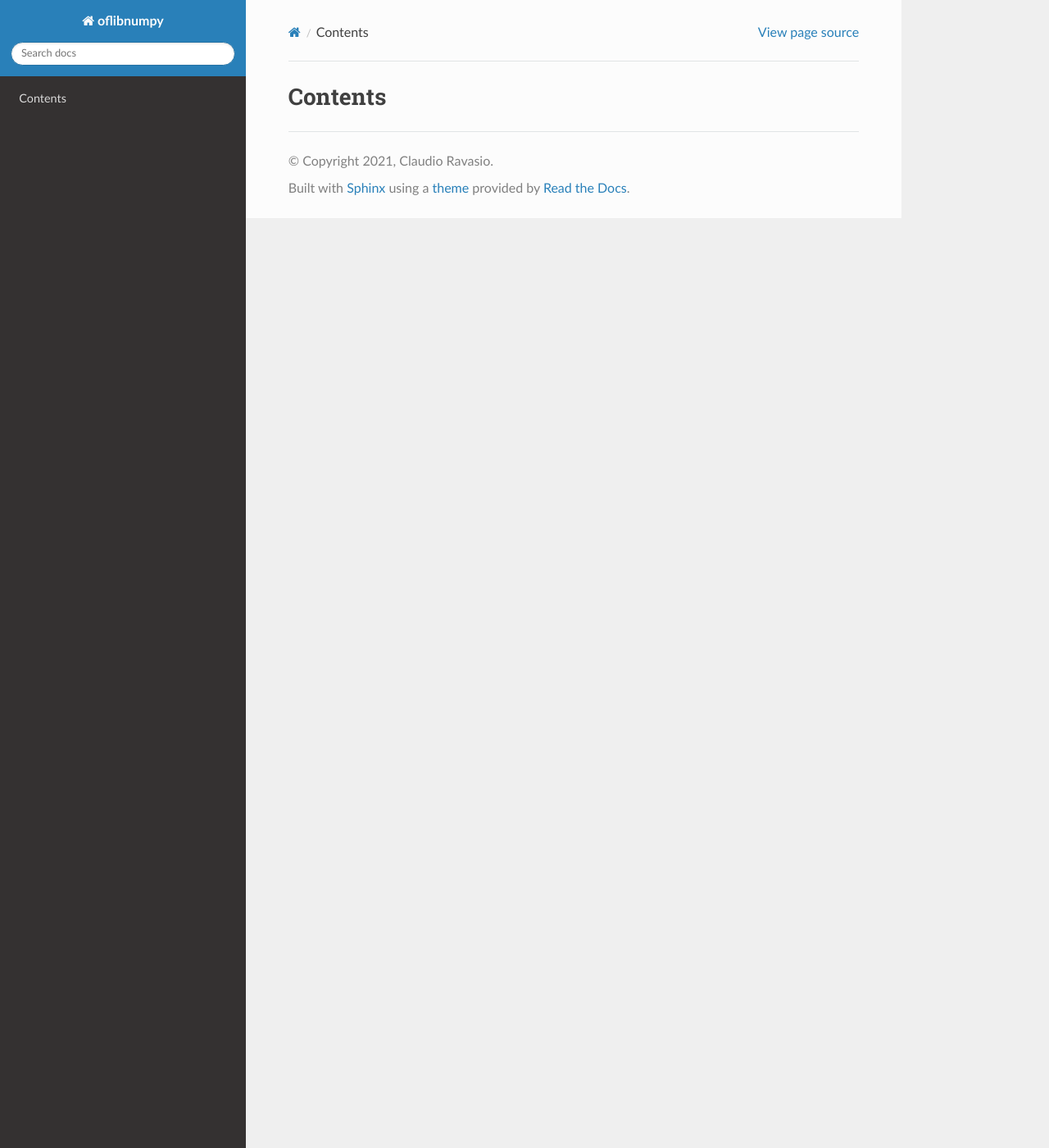
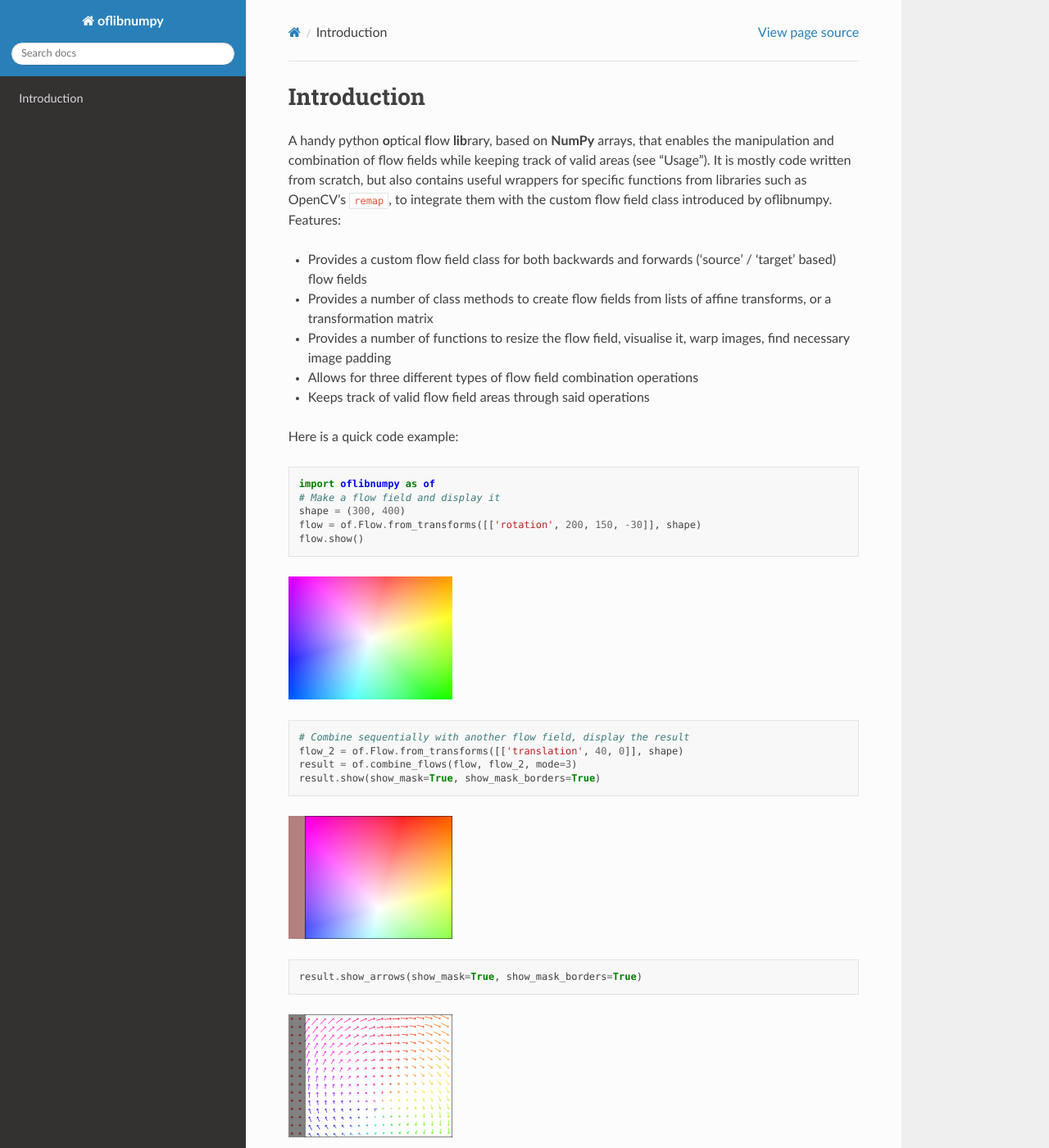
Before and after one commit to CSRavasio/oflibnumpy, a Sphinx documentation site: the page built from docs/index.rst, in a window 1280 px wide and 1400 px high. Shown: the whole window at 82% size. Built offline with Sphinx 7.4.7 and the Read the Docs theme 2.0.0, drawn with Linux system fonts in a browser that asks for light colours.

Commit message:
docs: intro.rst added

```diff
--- a/docs/index.rst
+++ b/docs/index.rst
@@ -1,5 +1,10 @@
+.. include:: intro.rst
+
+
 Contents
 ========
 
 .. toctree::
    :maxdepth: 2
+
+   intro
--- /dev/null
+++ b/docs/intro.rst
@@ -0,0 +1,45 @@
+Introduction
+============
+A handy python **o**\ ptical **f**\ low **lib**\ rary, based on **NumPy** arrays, that enables the manipulation and
+combination of flow fields while keeping track of valid areas (see "Usage"). It is mostly code written from scratch,
+but also contains useful wrappers for specific functions from libraries such as OpenCV's ``remap``, to integrate them
+with the custom flow field class introduced by oflibnumpy. Features:
+
+- Provides a custom flow field class for both backwards and forwards ('source' / 'target' based) flow fields
+- Provides a number of class methods to create flow fields from lists of affine transforms, or a transformation matrix
+- Provides a number of functions to resize the flow field, visualise it, warp images, find necessary image padding
+- Allows for three different types of flow field combination operations
+- Keeps track of valid flow field areas through said operations
+
+Here is a quick code example:
+
+.. code-block:: python
+
+    import oflibnumpy as of
+    # Make a flow field and display it
+    shape = (300, 400)
+    flow = of.Flow.from_transforms([['rotation', 200, 150, -30]], shape)
+    flow.show()
+
+.. image:: ../docs/imgs/flow_rotation.png
+  :width: 200
+  :alt: Visualisation of optical flow representing a rotation
+
+.. code-block:: python
+
+    # Combine sequentially with another flow field, display the result
+    flow_2 = of.Flow.from_transforms([['translation', 40, 0]], shape)
+    result = of.combine_flows(flow, flow_2, mode=3)
+    result.show(show_mask=True, show_mask_borders=True)
+
+.. image:: ../docs/imgs/flow_translated_rotation.png
+  :width: 200
+  :alt: Visualisation of optical flow representing a rotation, translated to the right
+
+.. code-block:: python
+
+    result.show_arrows(show_mask=True, show_mask_borders=True)
+
+.. image:: ../docs/imgs/flow_translated_rotation_arrows.png
+  :width: 200
+  :alt: Visualisation of optical flow representing a rotation, translated to the right
```
Also changed, not shown: docs/imgs/flow_rotation.png (added), docs/imgs/flow_translated_rotation.png (added), docs/imgs/flow_translated_rotation_arrows.png (added).
